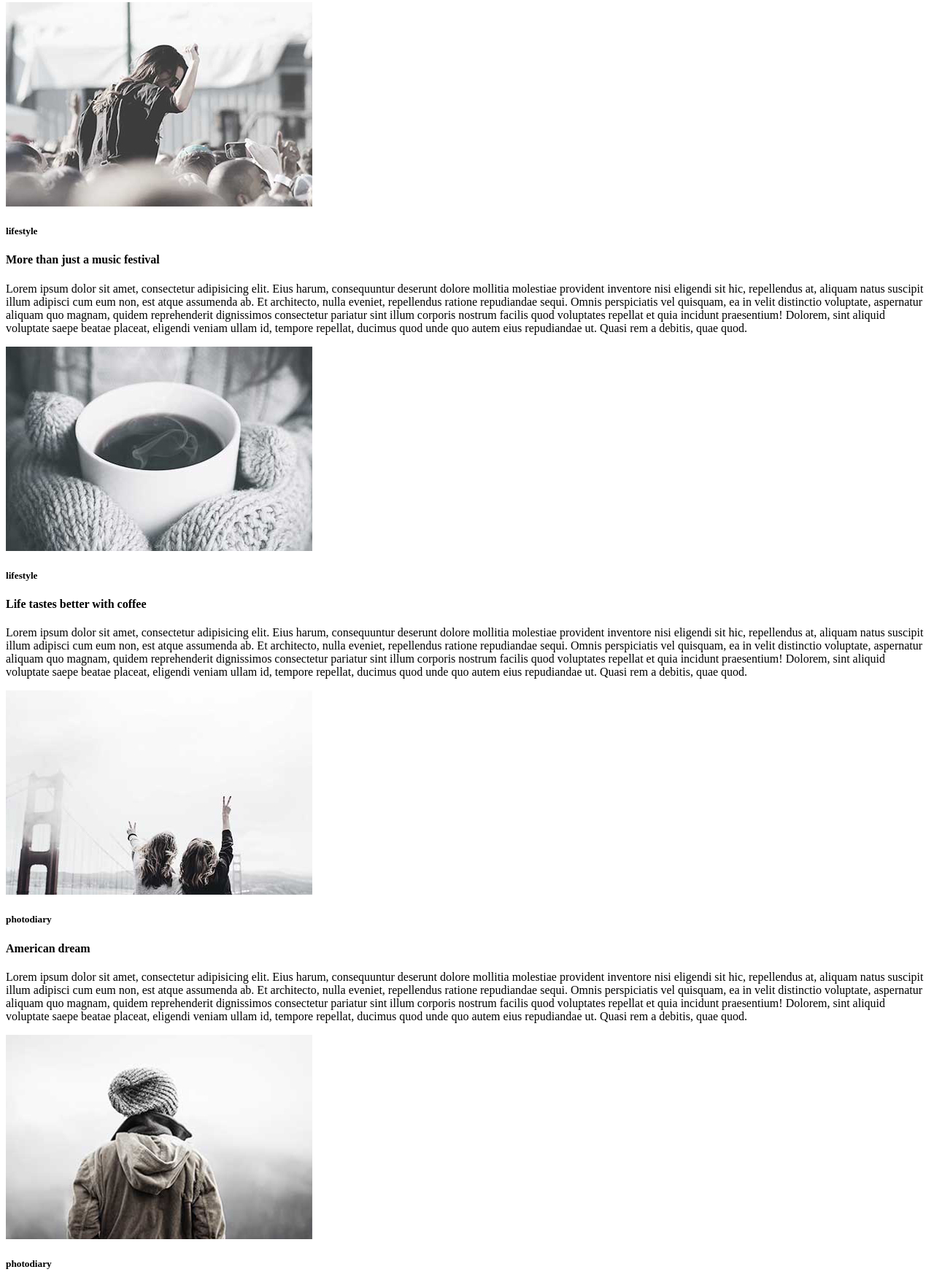
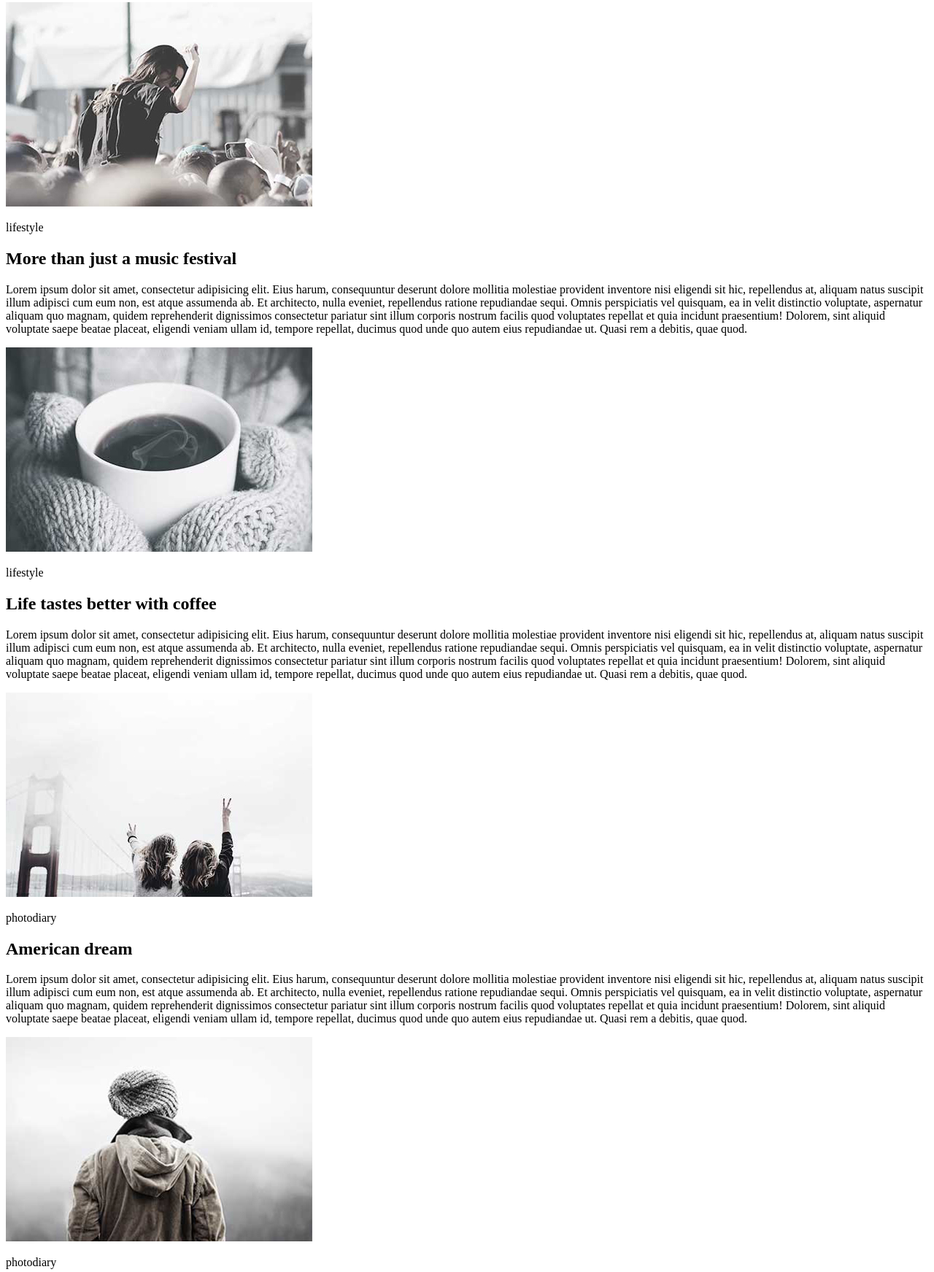
Before and after one commit to MariyaVdovenko/goit-fe-course, a plain HTML site: page html-css/module-01-02/index.html in a window 1280 px wide. Shown: the part 101-1844 px from the top of the page at 73% size. Drawn offline with Linux system fonts and the light colour scheme.

Commit message:
add class

```diff
--- a/html-css/module-01-02/index.html
+++ b/html-css/module-01-02/index.html
@@ -20,28 +20,28 @@
     </header>
    <main>
        <article>
-            <img src="./img/img-1.jpg" width="420" alt="lifestyle">
-            <h5 id="lifestyle">lifestyle</h5>
-            <h4>More than just a music festival </h4>
-            <p>Lorem ipsum dolor sit amet, consectetur adipisicing elit. Eius harum, consequuntur deserunt dolore mollitia molestiae provident inventore nisi eligendi sit hic, repellendus at, aliquam natus suscipit illum adipisci cum eum non, est atque assumenda ab. Et architecto, nulla eveniet, repellendus ratione repudiandae sequi. Omnis perspiciatis vel quisquam, ea in velit distinctio voluptate, aspernatur aliquam quo magnam, quidem reprehenderit dignissimos consectetur pariatur sint illum corporis nostrum facilis quod voluptates repellat et quia incidunt praesentium! Dolorem, sint aliquid voluptate saepe beatae placeat, eligendi veniam ullam id, tempore repellat, ducimus quod unde quo autem eius repudiandae ut. Quasi rem a debitis, quae quod.</p>
+            <img class="photo-story" src="./img/img-1.jpg" width="420" alt="lifestyle">
+            <p class="photo-title">lifestyle</p>
+            <h2 class="name-story">More than just a music festival </h2>
+            <p class="txt-story">Lorem ipsum dolor sit amet, consectetur adipisicing elit. Eius harum, consequuntur deserunt dolore mollitia molestiae provident inventore nisi eligendi sit hic, repellendus at, aliquam natus suscipit illum adipisci cum eum non, est atque assumenda ab. Et architecto, nulla eveniet, repellendus ratione repudiandae sequi. Omnis perspiciatis vel quisquam, ea in velit distinctio voluptate, aspernatur aliquam quo magnam, quidem reprehenderit dignissimos consectetur pariatur sint illum corporis nostrum facilis quod voluptates repellat et quia incidunt praesentium! Dolorem, sint aliquid voluptate saepe beatae placeat, eligendi veniam ullam id, tempore repellat, ducimus quod unde quo autem eius repudiandae ut. Quasi rem a debitis, quae quod.</p>
         </article>
         <article>
-            <img src="./img/img-2.jpg" width="420" alt="lifestyle">
-            <h5 id="lifestyle2">lifestyle</h5>
-            <h4>Life tastes better with coffee</h4>
-            <p>Lorem ipsum dolor sit amet, consectetur adipisicing elit. Eius harum, consequuntur deserunt dolore mollitia molestiae provident inventore nisi eligendi sit hic, repellendus at, aliquam natus suscipit illum adipisci cum eum non, est atque assumenda ab. Et architecto, nulla eveniet, repellendus ratione repudiandae sequi. Omnis perspiciatis vel quisquam, ea in velit distinctio voluptate, aspernatur aliquam quo magnam, quidem reprehenderit dignissimos consectetur pariatur sint illum corporis nostrum facilis quod voluptates repellat et quia incidunt praesentium! Dolorem, sint aliquid voluptate saepe beatae placeat, eligendi veniam ullam id, tempore repellat, ducimus quod unde quo autem eius repudiandae ut. Quasi rem a debitis, quae quod.</p>
+            <img class="photo-story" src="./img/img-2.jpg" width="420" alt="lifestyle">
+            <p class="photo-title">lifestyle</p>
+            <h2 class="name-story">Life tastes better with coffee</h2>
+            <p class="txt-story">Lorem ipsum dolor sit amet, consectetur adipisicing elit. Eius harum, consequuntur deserunt dolore mollitia molestiae provident inventore nisi eligendi sit hic, repellendus at, aliquam natus suscipit illum adipisci cum eum non, est atque assumenda ab. Et architecto, nulla eveniet, repellendus ratione repudiandae sequi. Omnis perspiciatis vel quisquam, ea in velit distinctio voluptate, aspernatur aliquam quo magnam, quidem reprehenderit dignissimos consectetur pariatur sint illum corporis nostrum facilis quod voluptates repellat et quia incidunt praesentium! Dolorem, sint aliquid voluptate saepe beatae placeat, eligendi veniam ullam id, tempore repellat, ducimus quod unde quo autem eius repudiandae ut. Quasi rem a debitis, quae quod.</p>
         </article>
         <article>
-            <img src="./img/img-3.jpg" width="420" alt="photodiary">
-            <h5 id="photodiary">photodiary</h5>
-            <h4>American dream</h4>
-            <p>Lorem ipsum dolor sit amet, consectetur adipisicing elit. Eius harum, consequuntur deserunt dolore mollitia molestiae provident inventore nisi eligendi sit hic, repellendus at, aliquam natus suscipit illum adipisci cum eum non, est atque assumenda ab. Et architecto, nulla eveniet, repellendus ratione repudiandae sequi. Omnis perspiciatis vel quisquam, ea in velit distinctio voluptate, aspernatur aliquam quo magnam, quidem reprehenderit dignissimos consectetur pariatur sint illum corporis nostrum facilis quod voluptates repellat et quia incidunt praesentium! Dolorem, sint aliquid voluptate saepe beatae placeat, eligendi veniam ullam id, tempore repellat, ducimus quod unde quo autem eius repudiandae ut. Quasi rem a debitis, quae quod.</p>
+            <img class="photo-story" src="./img/img-3.jpg" width="420" alt="photodiary">
+            <p class="photo-title">photodiary</p>
+            <h2 class="name-story">American dream</h2>
+            <p class="txt-story">Lorem ipsum dolor sit amet, consectetur adipisicing elit. Eius harum, consequuntur deserunt dolore mollitia molestiae provident inventore nisi eligendi sit hic, repellendus at, aliquam natus suscipit illum adipisci cum eum non, est atque assumenda ab. Et architecto, nulla eveniet, repellendus ratione repudiandae sequi. Omnis perspiciatis vel quisquam, ea in velit distinctio voluptate, aspernatur aliquam quo magnam, quidem reprehenderit dignissimos consectetur pariatur sint illum corporis nostrum facilis quod voluptates repellat et quia incidunt praesentium! Dolorem, sint aliquid voluptate saepe beatae placeat, eligendi veniam ullam id, tempore repellat, ducimus quod unde quo autem eius repudiandae ut. Quasi rem a debitis, quae quod.</p>
         </article>
         <article>
-            <img src="./img/img-4.jpg" width="420" alt="photodiary">
-            <h5 id="photodiary1">photodiary</h5>
-            <h4>A day exploring the Alps </h4>
-            <p>Lorem ipsum dolor sit amet, consectetur adipisicing elit. Eius harum, consequuntur deserunt dolore mollitia molestiae provident inventore nisi eligendi sit hic, repellendus at, aliquam natus suscipit illum adipisci cum eum non, est atque assumenda ab. Et architecto, nulla eveniet, repellendus ratione repudiandae sequi. Omnis perspiciatis vel quisquam, ea in velit distinctio voluptate, aspernatur aliquam quo magnam, quidem reprehenderit dignissimos consectetur pariatur sint illum corporis nostrum facilis quod voluptates repellat et quia incidunt praesentium! Dolorem, sint aliquid voluptate saepe beatae placeat, eligendi veniam ullam id, tempore repellat, ducimus quod unde quo autem eius repudiandae ut. Quasi rem a debitis, quae quod.</p>
+            <img class="photo-story" src="./img/img-4.jpg" width="420" alt="photodiary">
+            <p class="photo-title">photodiary</p>
+            <h2 class="name-story">A day exploring the Alps </h2>
+            <p class="txt-story">Lorem ipsum dolor sit amet, consectetur adipisicing elit. Eius harum, consequuntur deserunt dolore mollitia molestiae provident inventore nisi eligendi sit hic, repellendus at, aliquam natus suscipit illum adipisci cum eum non, est atque assumenda ab. Et architecto, nulla eveniet, repellendus ratione repudiandae sequi. Omnis perspiciatis vel quisquam, ea in velit distinctio voluptate, aspernatur aliquam quo magnam, quidem reprehenderit dignissimos consectetur pariatur sint illum corporis nostrum facilis quod voluptates repellat et quia incidunt praesentium! Dolorem, sint aliquid voluptate saepe beatae placeat, eligendi veniam ullam id, tempore repellat, ducimus quod unde quo autem eius repudiandae ut. Quasi rem a debitis, quae quod.</p>
         </article>
 
 <input type="submit" value="Load More">
```
